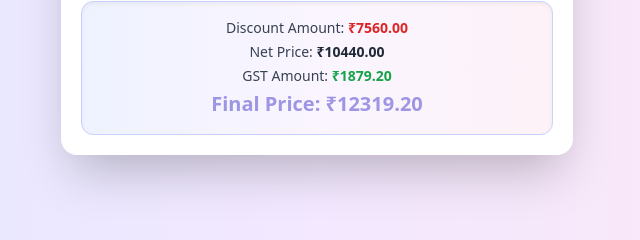
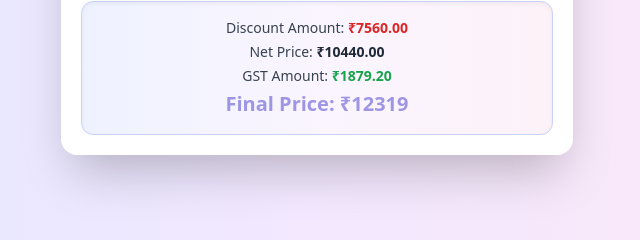
Before and after one commit to soumyadeb-git/Price-Calculator, a plain HTML site: page index.html in a window 1280 px wide. Shown: the part 440-680 px from the top of the page, 323-963 px from the left. Drawn offline with nearby package versions, Linux system fonts and the light colour scheme.

Commit message:
Update index.html

```diff
--- a/index.html
+++ b/index.html
@@ -56,10 +56,13 @@
       const gstAmt = net * (g/100);
       const total = net + gstAmt;
 
-      outDiscount.textContent = "₹" + discountAmt.toFixed(2);
-      outNet.textContent = "₹" + net.toFixed(2);
-      outGST.textContent = "₹" + gstAmt.toFixed(2);
-      final.textContent = "₹" + total.toFixed(2);
+// Round off final price
+const roundedTotal = Math.round(total);
+
+outDiscount.textContent = "₹" + discountAmt.toFixed(2);
+outNet.textContent = "₹" + net.toFixed(2);
+outGST.textContent = "₹" + gstAmt.toFixed(2);
+final.textContent = "₹" + roundedTotal;
     }
 
     [base, discount, gst].forEach(el => el.addEventListener('input', calculate));
```
